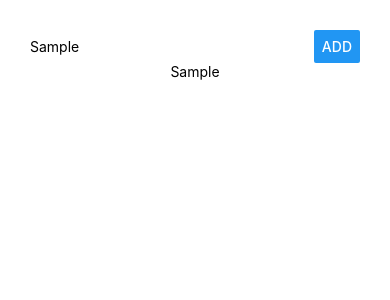
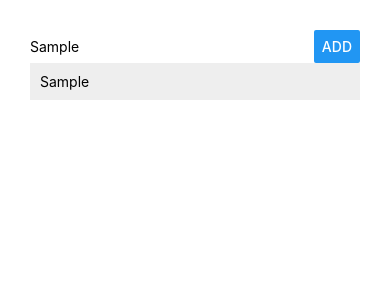
Before and after one commit to CherylFrankenfield/React-Native-Places-Tut, a React Native app: screen / in a window 390 px wide. Both pictures are taken after typing "Sample" into the empty fields and a click on the button "ADD". Shown: the top 300 px of the page. Built offline with nearby package versions, Linux system fonts and the light colour scheme.

Commit message:
Fix ListItem import and add liststyle styles

```diff
--- a/App.js
+++ b/App.js
@@ -1,5 +1,6 @@
 import React from 'react';
 import { StyleSheet, Text, View, TextInput, Button } from 'react-native';
+import ListItem from './src/components/ListItem/ListItem';
 
 export default class App extends React.Component {
   state = {
@@ -25,7 +26,9 @@
   };
 
   render() {
-    const placesOutput = this.state.places.map((place, i) => <Text key={i}>{place}</Text>);
+    const placesOutput = this.state.places.map((place, i) => (
+      <ListItem key={i} placeName={place} />
+    ));
 
     return (
       <View style={styles.container}>
@@ -42,7 +45,7 @@
             onPress={this.placeSubmitHandler}
             />
         </View>
-        <View>
+        <View style={styles.listContainer}>
           {placesOutput}
         </View>
       </View>
@@ -70,5 +73,8 @@
   },
   placeButton: {
     width: '30%',
+  },
+  listContainer: {
+    width: '100%'
   }
 });
--- a/src/components/ListItem/ListItem.js
+++ b/src/components/ListItem/ListItem.js
@@ -0,0 +1,20 @@
+import React from 'react';
+import {View, Text, StyleSheet} from 'react-native';
+
+const listItem = (props) => (
+  <View style={styles.listItem}>
+    <Text>{props.placeName}</Text>
+  </View>
+);
+
+
+const styles = StyleSheet.create({
+  listItem: {
+    width: '100%',
+    padding: 10,
+    backgroundColor: '#eee',
+    marginBottom: 5
+  }
+});
+
+export default listItem;
```
Also changed, not shown: 1 other file (tests, documents, lock files or other folders).
